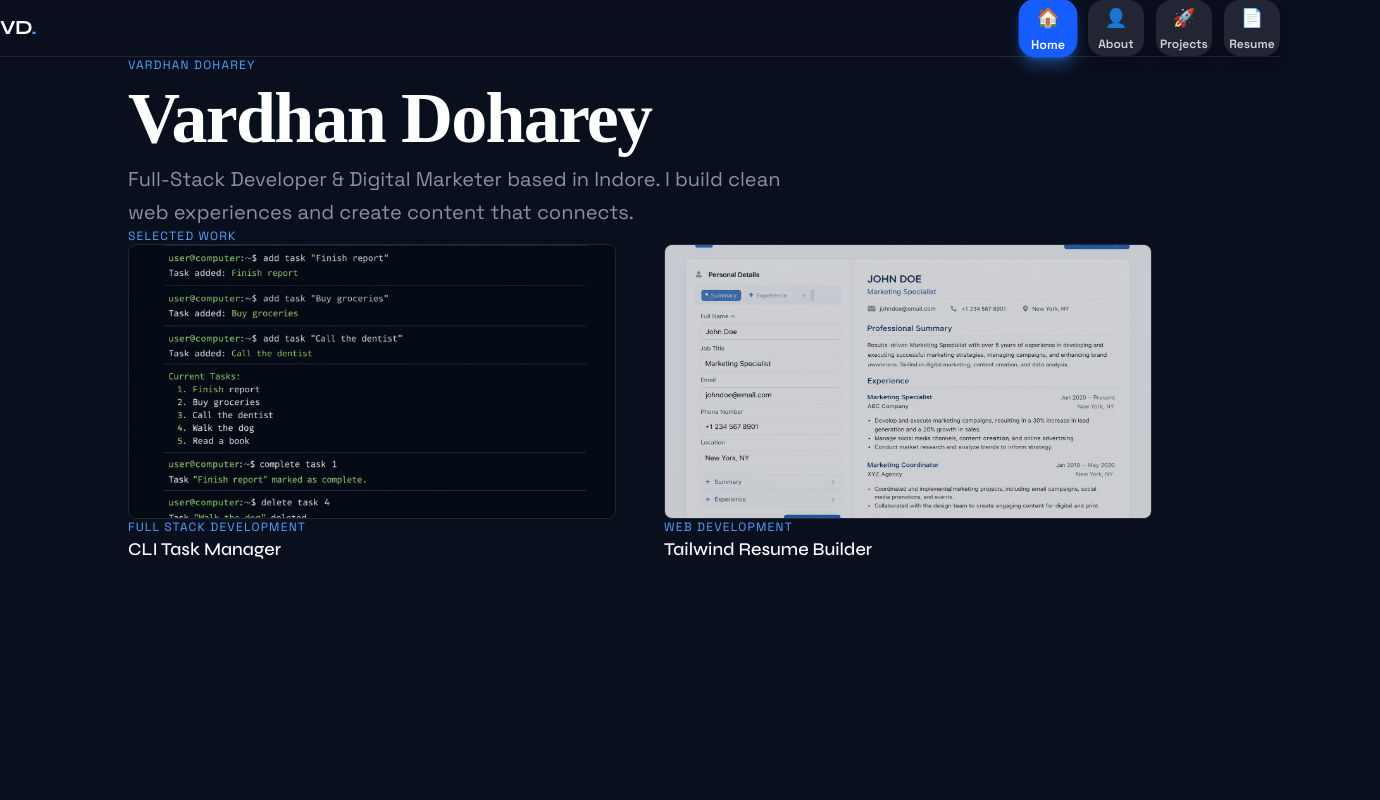
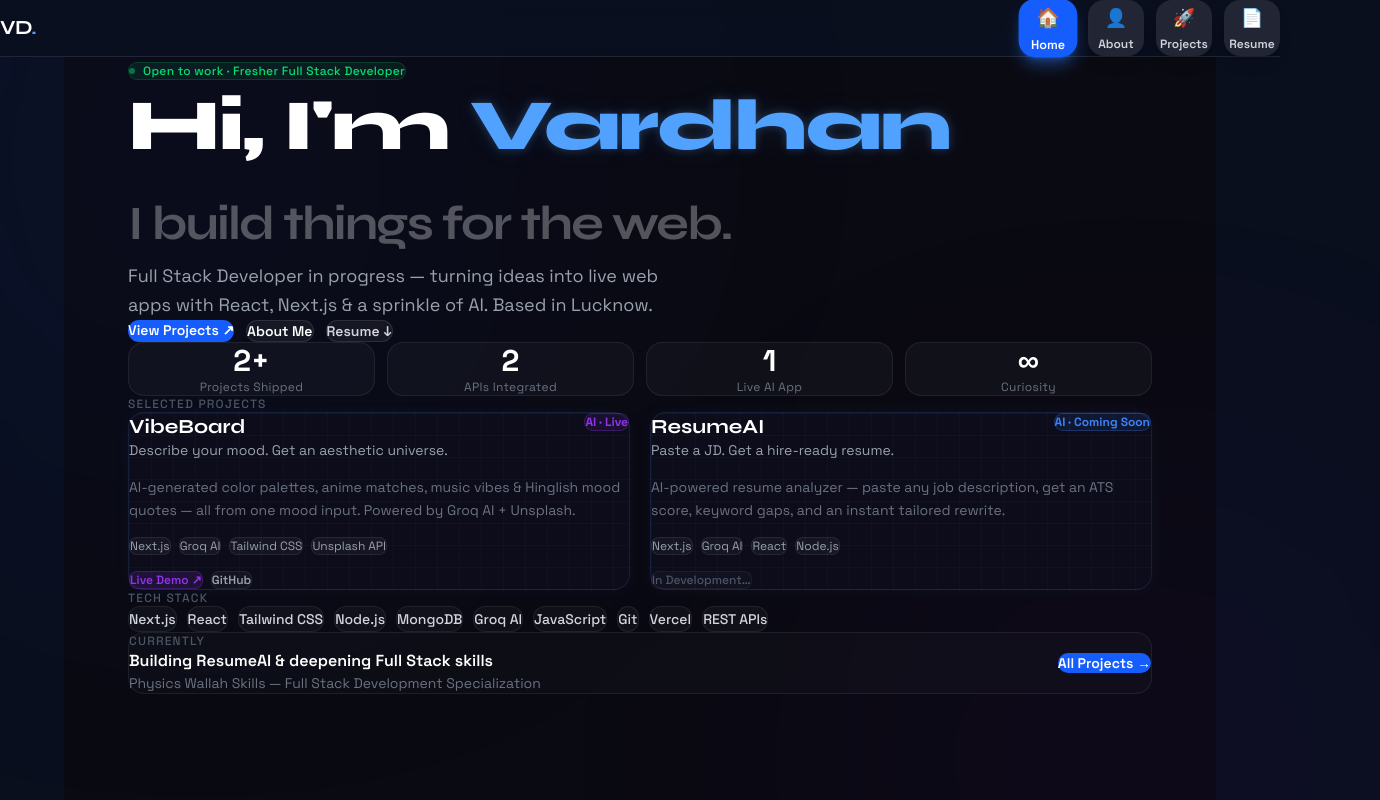
Before and after one commit to VishnuVardhan2000/my-portfolio, a Next.js app: page / in a window 1280 px wide. Shown: the top 800 px of the page, 1380 px wide, since content can reach past the window. Built offline with nearby package versions, Linux system fonts and the light colour scheme.

Commit message:
✨ Revamped homepage

```diff
--- a/app/page.js
+++ b/app/page.js
@@ -1,43 +1,254 @@
-import Link from 'next/link';
-import { projects } from './data/projects';
+"use client";
+import Link from "next/link";
+
+const stats = [
+  { value: "2+", label: "Projects Shipped" },
+  { value: "2",  label: "APIs Integrated"  },
+  { value: "1",  label: "Live AI App"       },
+  { value: "∞",  label: "Curiosity"         },
+];
+
+const stack = [
+  "Next.js","React","Tailwind CSS","Node.js",
+  "MongoDB","Groq AI","JavaScript","Git","Vercel","REST APIs",
+];
+
+const projects = [
+  {
+    name: "VibeBoard",
+    tagline: "Describe your mood. Get an aesthetic universe.",
+    desc: "AI-generated color palettes, anime matches, music vibes & Hinglish mood quotes — all from one mood input. Powered by Groq AI + Unsplash.",
+    tags: ["Next.js","Groq AI","Tailwind CSS","Unsplash API"],
+    badge: "AI · Live",
+    glow: "147,51,234",
+    live: "https://vibeboard-woad.vercel.app",
+    github: "https://github.com/VishnuVardhan2000/vibeboard",
+  },
+  {
+    name: "ResumeAI",
+    tagline: "Paste a JD. Get a hire-ready resume.",
+    desc: "AI-powered resume analyzer — paste any job description, get an ATS score, keyword gaps, and an instant tailored rewrite.",
+    tags: ["Next.js","Groq AI","React","Node.js"],
+    badge: "AI · Coming Soon",
+    glow: "59,130,246",
+    live: null,
+    github: null,
+  },
+];
 
 export default function Home() {
   return (
-    <main className="min-h-screen px-5 md:px-16 lg:px-32 py-16 md:py-24">
-      <section className="mb-20 md:mb-28">
-        <p className="text-xs uppercase tracking-widest text-blue-400 mb-4">Vardhan Doharey</p>
-        <h1 className="text-5xl md:text-7xl font-semibold tracking-tight leading-tight mb-6 text-white"
-                 style={{ fontFamily: 'Times New Roman, serif' }}>
-                  Vardhan Doharey
-        </h1>
+    <>
+      <style>{`
+        /* ── Neon name ── */
+        .neon-name {
+          text-shadow:
+            0 0 10px rgba(96,165,250,0.28),
+            0 0 24px rgba(96,165,250,0.10);
+          transition: text-shadow 0.45s ease;
+          cursor: default;
+          display: inline-block;
+        }
+        .neon-name:hover {
+          text-shadow:
+            0 0 5px  rgba(255,255,255,0.9),
+            0 0 12px rgba(96,165,250,1),
+            0 0 28px rgba(96,165,250,0.70),
+            0 0 56px rgba(96,165,250,0.40),
+            0 0 90px rgba(147,51,234,0.25);
+        }
 
-        <p className="text-[#8892A4] text-base md:text-xl max-w-2xl leading-relaxed">
-          Full-Stack Developer & Digital Marketer based in Indore. I build clean web experiences and create content that connects.
-        </p>
-      </section>
+        /* ── Project card ── */
+        .proj-card {
+          border: 1px solid rgba(96,165,250,0.13);
+          box-shadow:
+            0 0 14px rgba(96,165,250,0.05),
+            inset 0 1px 0 rgba(255,255,255,0.025);
+          transition:
+            transform    0.38s cubic-bezier(0.16,1,0.3,1),
+            box-shadow   0.38s cubic-bezier(0.16,1,0.3,1),
+            border-color 0.38s ease;
+        }
+        .proj-card:hover {
+          transform: scale(1.025) translateY(-3px);
+          border-color: rgba(96,165,250,0.48);
+          box-shadow:
+            0 0  0 1px rgba(96,165,250,0.28),
+            0 0 20px rgba(96,165,250,0.20),
+            0 0 50px rgba(96,165,250,0.09),
+            0 10px 36px rgba(0,0,0,0.35);
+        }
 
-      <section>
-        <p className="text-xs uppercase tracking-widest text-blue-400 mb-8">Selected Work</p>
-        <div className="grid grid-cols-1 md:grid-cols-2 gap-8 md:gap-12">
-          {projects.map((project) => (
-            <Link
-              key={project.id}
-              href={`/work/${project.slug}`}
-              className="group block cursor-pointer"
-            >
-              <div className="overflow-hidden bg-[#131929] aspect-video w-full mb-4 rounded-lg border border-[#1E2A3A]">
-                <img
-                  src={project.thumbnail}
-                  alt={project.title}
-                  className="w-full h-full object-cover transition-transform duration-500 group-hover:scale-105 opacity-80 group-hover:opacity-100"
-                />
+        /* ── Chip / PCB grid texture ── */
+        .chip-bg {
+          background-image:
+            linear-gradient(rgba(96,165,250,0.045) 1px, transparent 1px),
+            linear-gradient(90deg, rgba(96,165,250,0.045) 1px, transparent 1px);
+          background-size: 22px 22px;
+        }
+
+        /* ── Status dot ── */
+        @keyframes blink {
+          0%,100%{opacity:1} 50%{opacity:0.45}
+        }
+        .blink { animation: blink 2.2s ease-in-out infinite; }
+      `}</style>
+
+      <main className="min-h-screen bg-[#0a0a12] text-white overflow-x-hidden">
+
+        {/* Ambient glows */}
+        <div className="fixed top-[-200px] left-[-100px] w-[600px] h-[600px] bg-blue-700/[0.07] rounded-full blur-[180px] pointer-events-none" />
+        <div className="fixed bottom-[-150px] right-[-100px] w-[500px] h-[500px] bg-purple-700/[0.06] rounded-full blur-[160px] pointer-events-none" />
+
+        <div className="max-w-5xl mx-auto px-6 pt-32 pb-24 relative z-10">
+
+          {/* ── Hero ── */}
+          <section className="mb-20">
+            <div className="inline-flex items-center gap-2 px-4 py-1.5 rounded-full bg-green-500/10 border border-green-500/20 text-green-400 text-xs font-medium mb-8 tracking-wide">
+              <span className="w-1.5 h-1.5 rounded-full bg-green-400 blink" />
+              Open to work · Fresher Full Stack Developer
+            </div>
+
+            <h1 className="text-5xl md:text-7xl font-black mb-6 leading-tight tracking-tight">
+              Hi, I&apos;m{" "}
+              <span className="neon-name text-blue-400">Vardhan</span>
+              <br />
+              <span className="text-white/30 text-3xl md:text-5xl font-bold">
+                I build things for the web.
+              </span>
+            </h1>
+
+            <p className="text-gray-400 text-lg max-w-xl leading-relaxed mb-10">
+              Full Stack Developer in progress — turning ideas into live web apps
+              with React, Next.js &amp; a sprinkle of AI. Based in Lucknow.
+            </p>
+
+            <div className="flex flex-wrap gap-3">
+              <Link href="/projects"
+                className="px-6 py-3 rounded-xl bg-blue-600 hover:bg-blue-500 text-white font-semibold text-sm transition-all duration-200 hover:shadow-lg hover:shadow-blue-600/30">
+                View Projects ↗
+              </Link>
+              <Link href="/about"
+                className="px-6 py-3 rounded-xl bg-white/[0.05] border border-white/10 hover:bg-white/[0.09] text-white font-semibold text-sm transition-all duration-200">
+                About Me
+              </Link>
+              <a href="/resume.pdf" download
+                className="px-6 py-3 rounded-xl bg-white/[0.05] border border-white/10 hover:bg-white/[0.09] text-gray-300 font-semibold text-sm transition-all duration-200">
+                Resume ↓
+              </a>
+            </div>
+          </section>
+
+          {/* ── Stats ── */}
+          <section className="grid grid-cols-2 sm:grid-cols-4 gap-3 mb-20">
+            {stats.map((s, i) => (
+              <div key={i}
+                className="bg-white/[0.03] border border-white/[0.07] rounded-2xl p-5 text-center hover:bg-white/[0.05] transition-all duration-200">
+                <p className="text-3xl font-black text-white mb-1">{s.value}</p>
+                <p className="text-gray-500 text-xs tracking-wide">{s.label}</p>
               </div>
-              <p className="text-xs uppercase tracking-widest text-blue-400 mb-2">{project.category}</p>
-              <h2 className="text-base md:text-lg font-medium text-white group-hover:text-blue-300 transition-colors">{project.title}</h2>
+            ))}
+          </section>
+
+          {/* ── Projects ── */}
+          <section className="mb-20">
+            <p className="text-xs uppercase tracking-widest text-gray-600 mb-6 font-medium">
+              Selected Projects
+            </p>
+
+            <div className="grid grid-cols-1 md:grid-cols-2 gap-5">
+              {projects.map((p, i) => (
+                <div key={i} className="proj-card chip-bg bg-[#0c0c1b] rounded-2xl p-6 flex flex-col gap-4">
+
+                  {/* Header */}
+                  <div className="flex items-start justify-between gap-3">
+                    <div>
+                      <h3 className="text-xl font-bold text-white mb-0.5">{p.name}</h3>
+                      <p className="text-sm text-gray-400 leading-snug">{p.tagline}</p>
+                    </div>
+                    <span className="shrink-0 text-xs font-bold px-2.5 py-1 rounded-full border whitespace-nowrap"
+                      style={{
+                        backgroundColor: `rgba(${p.glow},0.1)`,
+                        borderColor:     `rgba(${p.glow},0.28)`,
+                        color:           `rgb(${p.glow})`,
+                      }}>
+                      {p.badge}
+                    </span>
+                  </div>
+
+                  {/* Desc */}
+                  <p className="text-gray-500 text-sm leading-relaxed">{p.desc}</p>
+
+                  {/* Tech tags */}
+                  <div className="flex flex-wrap gap-2">
+                    {p.tags.map((t, j) => (
+                      <span key={j}
+                        className="text-xs px-2.5 py-1 rounded-lg bg-white/[0.04] border border-white/[0.08] text-gray-400">
+                        {t}
+                      </span>
+                    ))}
+                  </div>
+
+                  {/* Links */}
+                  <div className="flex gap-2 mt-auto pt-1">
+                    {p.live ? (
+                      <a href={p.live} target="_blank" rel="noreferrer"
+                        className="text-xs px-4 py-2 rounded-lg font-semibold transition-all duration-200"
+                        style={{
+                          backgroundColor: `rgba(${p.glow},0.14)`,
+                          borderColor:     `rgba(${p.glow},0.28)`,
+                          color:           `rgb(${p.glow})`,
+                          border:          `1px solid rgba(${p.glow},0.28)`,
+                        }}>
+                        Live Demo ↗
+                      </a>
+                    ) : (
+                      <span className="text-xs px-4 py-2 rounded-lg font-medium text-gray-600 bg-white/[0.025] border border-white/[0.05] cursor-default select-none">
+                        In Development…
+                      </span>
+                    )}
+                    {p.github && (
+                      <a href={p.github} target="_blank" rel="noreferrer"
+                        className="text-xs px-4 py-2 rounded-lg font-semibold text-gray-400 bg-white/[0.03] border border-white/[0.07] hover:bg-white/[0.07] transition-all duration-200">
+                        GitHub
+                      </a>
+                    )}
+                  </div>
+                </div>
+              ))}
+            </div>
+          </section>
+
+          {/* ── Tech Stack ── */}
+          <section className="mb-20">
+            <p className="text-xs uppercase tracking-widest text-gray-600 mb-6 font-medium">
+              Tech Stack
+            </p>
+            <div className="flex flex-wrap gap-2.5">
+              {stack.map((t, i) => (
+                <div key={i}
+                  className="px-3.5 py-2 rounded-xl bg-white/[0.03] border border-white/[0.07] hover:bg-white/[0.06] hover:border-white/[0.13] transition-all duration-200 cursor-default">
+                  <span className="text-gray-300 text-sm font-medium">{t}</span>
+                </div>
+              ))}
+            </div>
+          </section>
+
+          {/* ── Currently Building ── */}
+          <div className="flex flex-col sm:flex-row items-start sm:items-center justify-between gap-5 bg-white/[0.02] border border-white/[0.07] rounded-2xl p-6">
+            <div>
+              <p className="text-xs uppercase tracking-widest text-gray-600 mb-1.5 font-medium">Currently</p>
+              <p className="text-white font-semibold">Building ResumeAI &amp; deepening Full Stack skills</p>
+              <p className="text-gray-500 text-sm mt-1">Physics Wallah Skills — Full Stack Development Specialization</p>
+            </div>
+            <Link href="/projects"
+              className="shrink-0 px-5 py-2.5 rounded-xl bg-blue-600 hover:bg-blue-500 text-white text-sm font-semibold transition-all duration-200 whitespace-nowrap">
+              All Projects →
             </Link>
-          ))}
+          </div>
+
         </div>
-      </section>
-    </main>
+      </main>
+    </>
   );
 }
```
